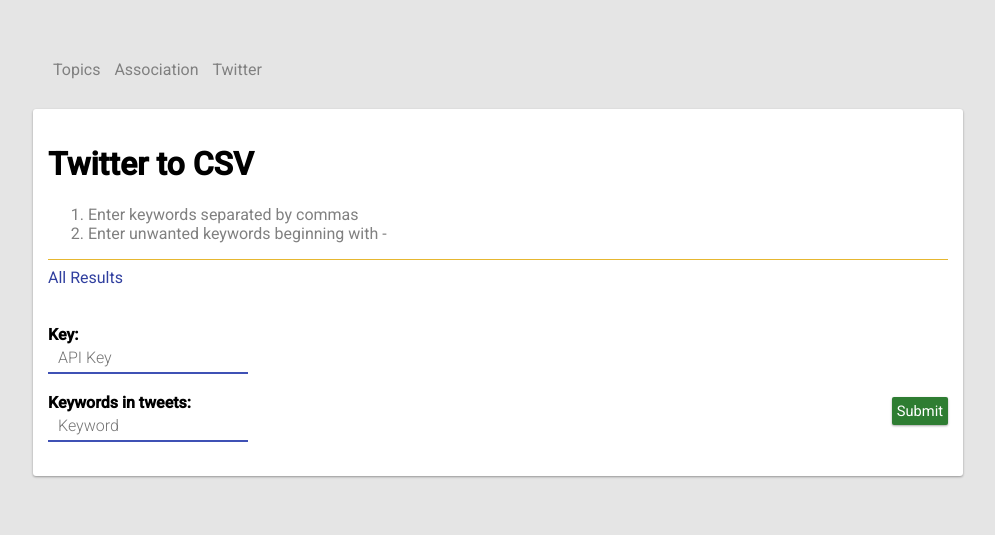
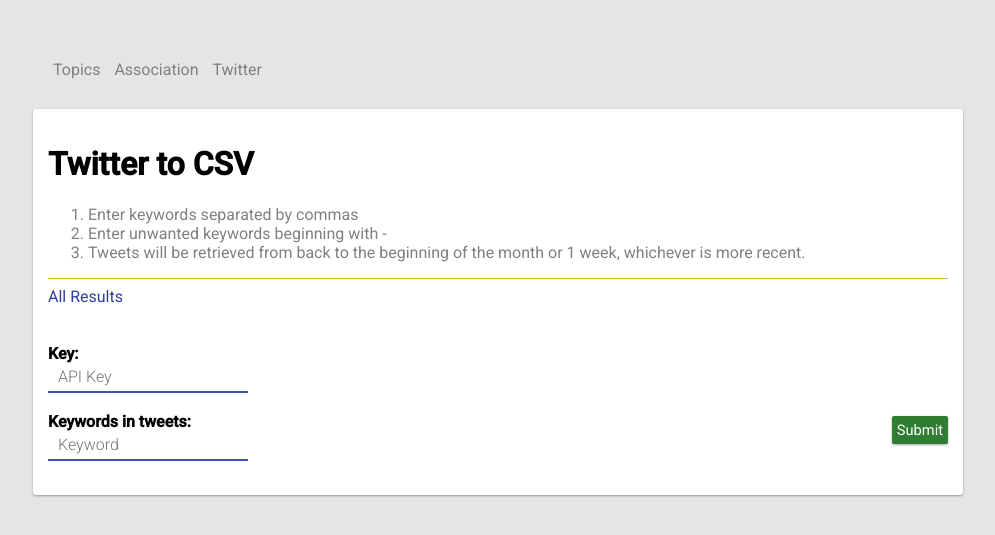
Before and after one commit to jac0bbennett/linknob, a Python web app: template templates/classify/twittercsv.html in a window 1280 px wide. Shown: the top 535 px of the page, without its empty margins (142-1137 px from the left). Run offline with Jinja, Linux system fonts and the light colour scheme; the template is opened without the code that fills it, so the values that code supplies are empty; some libraries are stand-ins or nearby versions.

Commit message:
Text added

```diff
--- a/templates/classify/twittercsv.html
+++ b/templates/classify/twittercsv.html
@@ -15,6 +15,7 @@
       <span class="graytext"><ol>
         <li>Enter keywords separated by commas</li>
         <li>Enter unwanted keywords beginning with -</li>
+        <li>Tweets will be retrieved from back to the beginning of the month or 1 week, whichever is more recent.</li>
       </ol>
       </span>
       <hr>
```
